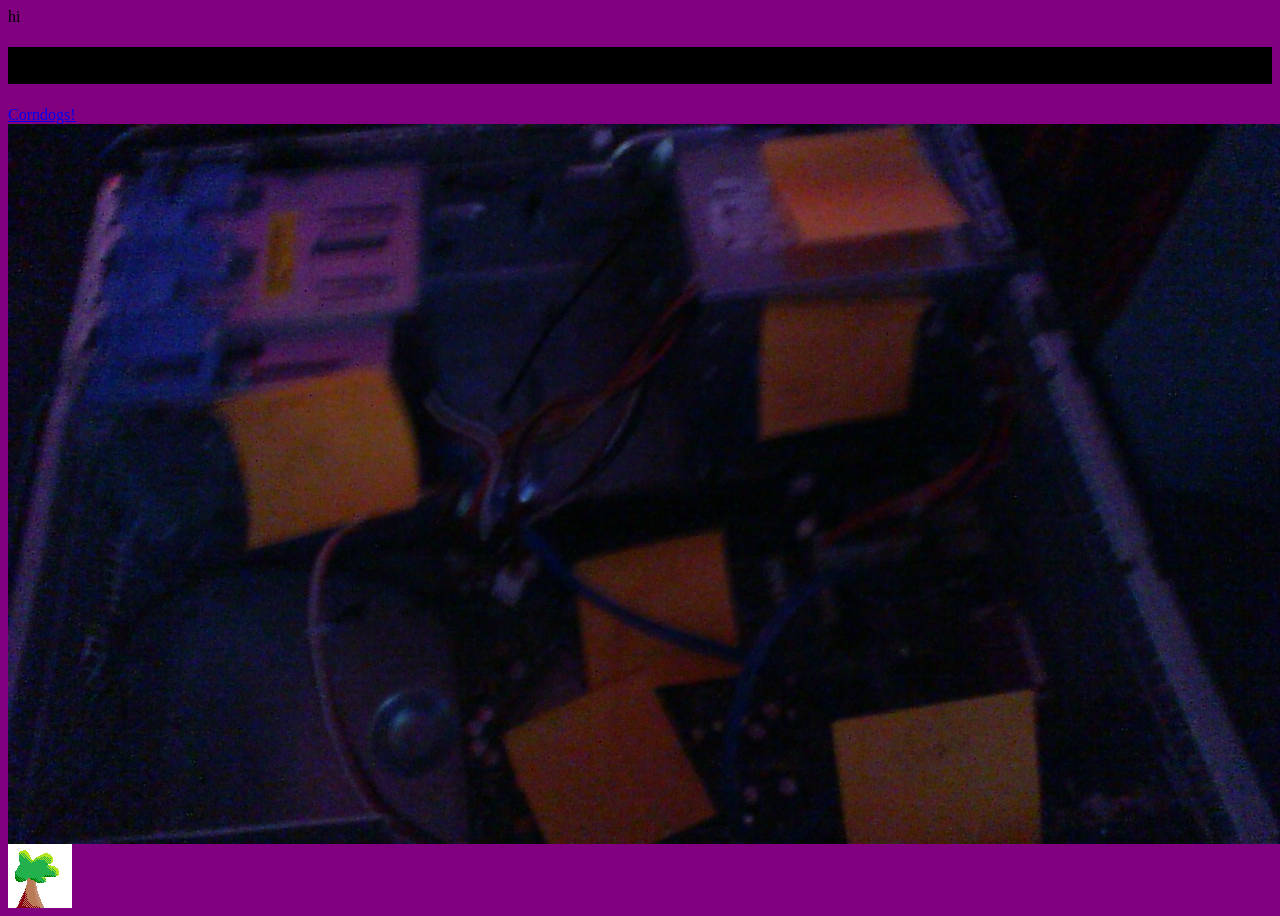
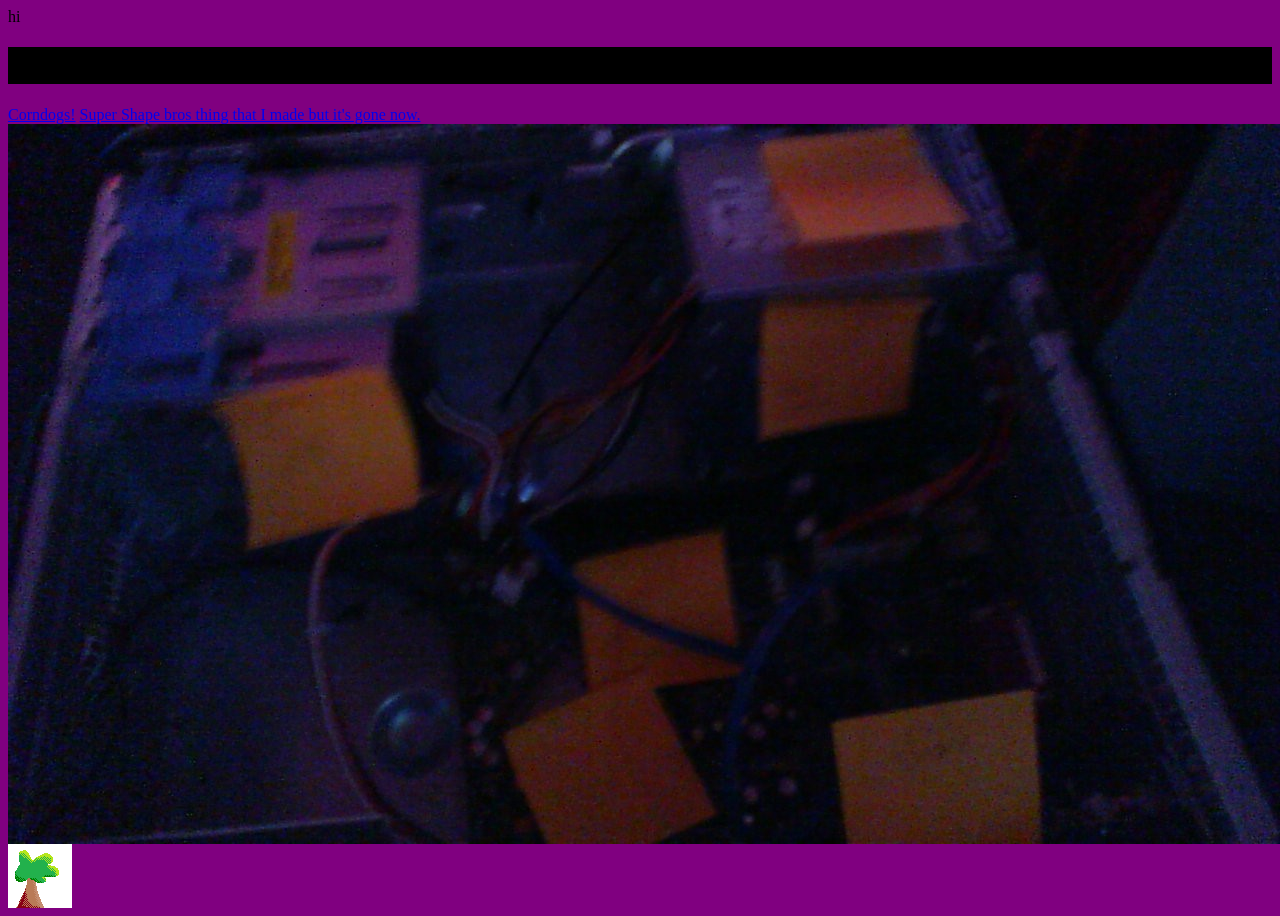
Before and after one commit to MarioXHK/not_even_code, a plain HTML site: page website/index.html in a window 1280 px wide. Drawn offline with Linux system fonts and the light colour scheme.

Commit message:
In the city
A city

```diff
--- a/website/index.html
+++ b/website/index.html
@@ -3,6 +3,7 @@
 hi
 <h1 style="background-color:black;">Help</h1>
 <a href="corndog.html">Corndogs!</a>
+<a href="city.png">Super Shape bros thing that I made but it's gone now.</a>
 <img src="dunno.jpg" alt="something">
 <img src="tre.png" alt="something">
 </html>
```
Also changed, not shown: website/city.png (added).
